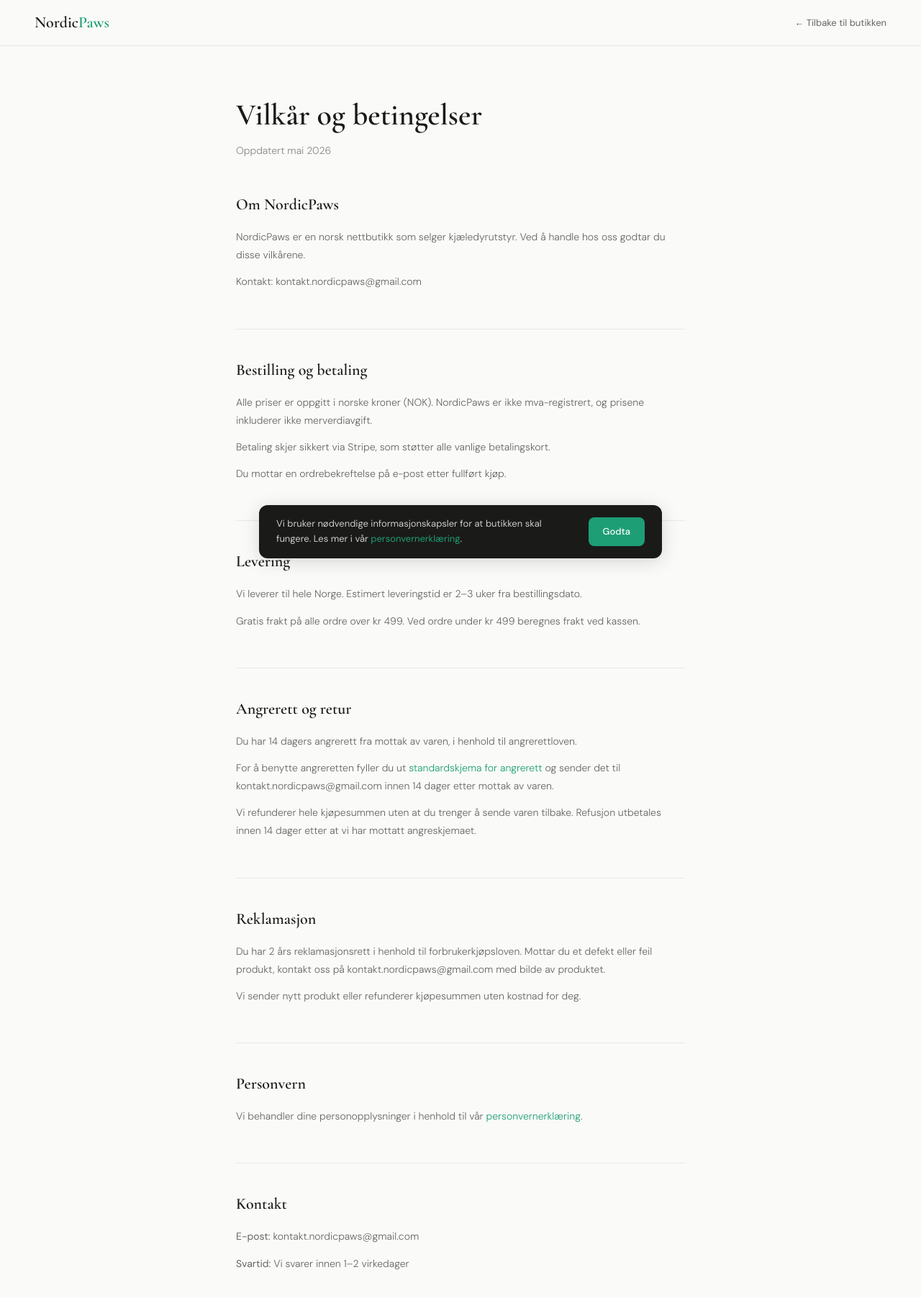
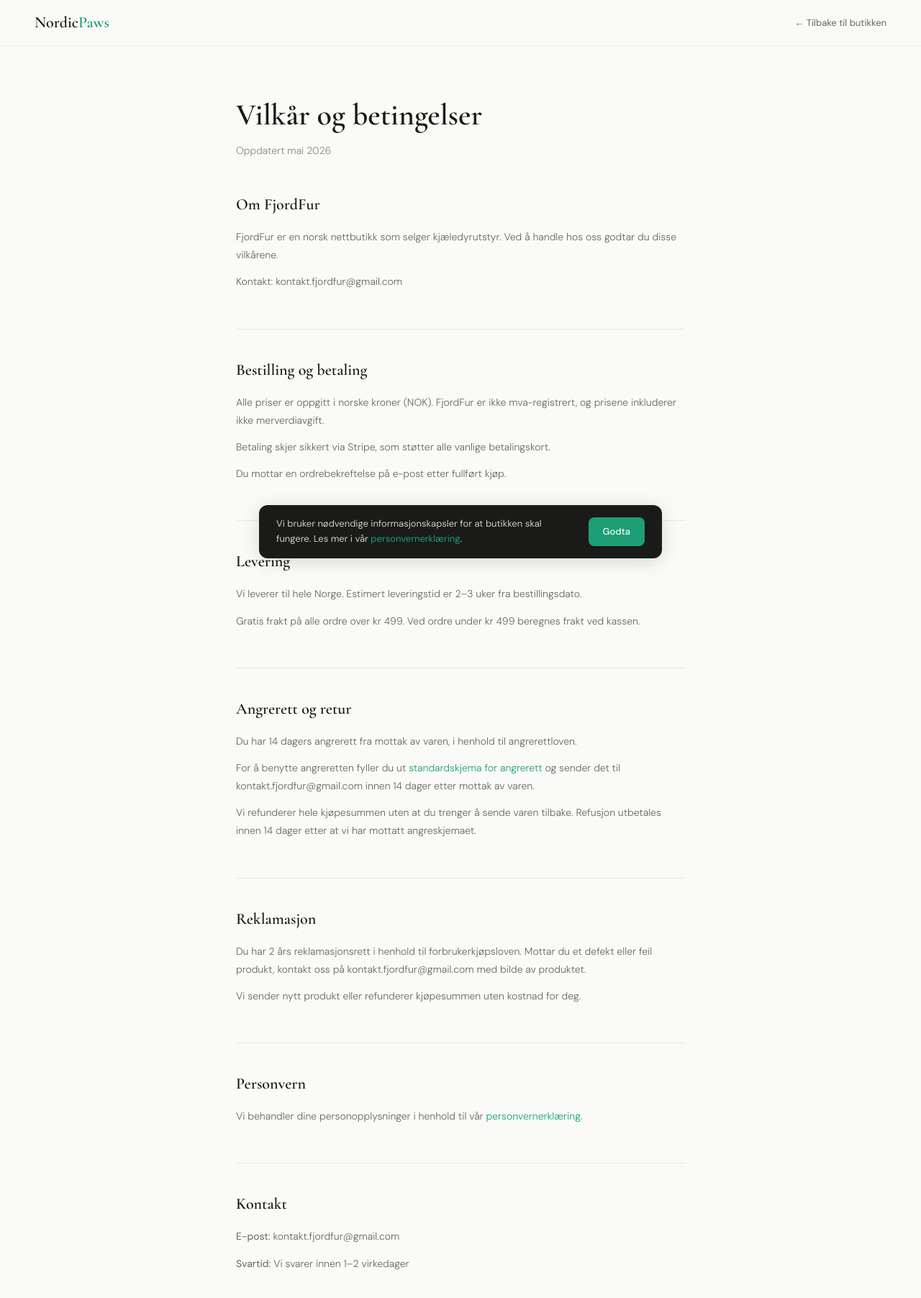
Before and after one commit to Mrinfinety/FjordFur, a Next.js app: page /vilkar in a window 1280 px wide. Shown: the top 1804 px of the page at 72% size. Built offline with nearby package versions, Linux system fonts and the light colour scheme.

Commit message:
Bytt navn fra NordicPaws til FjordFur overalt

```diff
--- a/app/angreskjema/page.tsx
+++ b/app/angreskjema/page.tsx
@@ -74,7 +74,7 @@ export default function Angreskjema() {
 
         <div className="rsection">
           <h2 className="rsection-title">Slik bruker du skjemaet</h2>
-          <p>Fyll ut skjemaet nedenfor og send det til <strong>kontakt.nordicpaws@gmail.com</strong> innen 14 dager etter at du mottok varen. Du kan også skrive ut skjemaet og sende det per post.</p>
+          <p>Fyll ut skjemaet nedenfor og send det til <strong>kontakt.fjordfur@gmail.com</strong> innen 14 dager etter at du mottok varen. Du kan også skrive ut skjemaet og sende det per post.</p>
           <p>Du trenger ikke sende varen tilbake. Vi refunderer hele kjøpesummen innen 14 dager etter at vi har mottatt skjemaet.</p>
         </div>
 
@@ -82,7 +82,7 @@ export default function Angreskjema() {
           <div className="skjema">
             <div className="skjema-tittel">Standardskjema for bruk av angrerett</div>
 
-            <p>Til: NordicPaws, kontakt.nordicpaws@gmail.com</p>
+            <p>Til: FjordFur, kontakt.fjordfur@gmail.com</p>
 
             <span className="skjema-label">Jeg meddeler herved at jeg ønsker å benytte angreretten for kjøp av:</span>
             <span className="skjema-felt" />
--- a/app/api/beskriv/route.ts
+++ b/app/api/beskriv/route.ts
@@ -13,7 +13,7 @@ export async function POST(req: Request) {
       max_tokens: 1000,
       messages: [{
         role: 'user',
-        content: `Du er assistent for NordicPaws, en norsk kjæledyrbutikk. Svar KUN med JSON uten kodeblokker eller annen tekst:
+        content: `Du er assistent for FjordFur, en norsk kjæledyrbutikk. Svar KUN med JSON uten kodeblokker eller annen tekst:
 
 {"navn": "kort norsk produktnavn (maks 4 ord)", "beskrivelse": "3-4 setninger norsk produktbeskrivelse"}
 
--- a/app/api/webhook/route.ts
+++ b/app/api/webhook/route.ts
@@ -29,7 +29,7 @@ async function sendOrdreBekreftelse(session: any) {
         Pakken sendes direkte fra vårt lager og leveres innen <strong>2–3 uker</strong>.
         Du mottar sporingsinfo så snart pakken er sendt.
       </p>
-      <p style="color:#888;font-size:12px;margin-top:32px">NordicPaws — Premium kjæledyrutstyr</p>
+      <p style="color:#888;font-size:12px;margin-top:32px">FjordFur — Premium kjæledyrutstyr</p>
     </div>
   `;
 
@@ -40,9 +40,9 @@ async function sendOrdreBekreftelse(session: any) {
       'Content-Type': 'application/json',
     },
     body: JSON.stringify({
-      from: 'NordicPaws <ordre@nordicpaws.no>',
+      from: 'FjordFur <ordre@fjordfur.com>',
       to: customer.email,
-      subject: `Ordrebekreftelse ${ordreNr} — NordicPaws`,
+      subject: `Ordrebekreftelse ${ordreNr} — FjordFur`,
       html,
     }),
   });
--- a/app/layout.tsx
+++ b/app/layout.tsx
@@ -3,7 +3,7 @@ import "./globals.css";
 import CookieBanner from "@/app/components/CookieBanner";
 
 export const metadata: Metadata = {
-  title: "NordicPaws — Premium kjæledyrutstyr",
+  title: "FjordFur — Premium kjæledyrutstyr",
   description: "Nøye utvalgte kjæledyrprodukter av høy kvalitet. Rask levering til hele Norge.",
 };
 
--- a/app/personvern/page.tsx
+++ b/app/personvern/page.tsx
@@ -64,7 +64,7 @@ export default function Personvern() {
 
         <div className="rsection">
           <h2 className="rsection-title">Hvem er vi</h2>
-          <p>NordicPaws er en norsk nettbutikk som selger kjæledyrutstyr. Kontakt oss på kontakt.nordicpaws@gmail.com ved spørsmål om personvern.</p>
+          <p>FjordFur er en norsk nettbutikk som selger kjæledyrutstyr. Kontakt oss på kontakt.fjordfur@gmail.com ved spørsmål om personvern.</p>
         </div>
 
         <div className="rsection">
@@ -96,12 +96,12 @@ export default function Personvern() {
         <div className="rsection">
           <h2 className="rsection-title">Dine rettigheter (GDPR)</h2>
           <p>Du har rett til innsyn i, retting av, sletting av og utlevering av dine personopplysninger. Du kan også protestere mot eller kreve begrenset behandling.</p>
-          <p>Ta kontakt på kontakt.nordicpaws@gmail.com for å benytte disse rettighetene. Du har også rett til å klage til Datatilsynet (datatilsynet.no).</p>
+          <p>Ta kontakt på kontakt.fjordfur@gmail.com for å benytte disse rettighetene. Du har også rett til å klage til Datatilsynet (datatilsynet.no).</p>
         </div>
 
         <div className="rsection">
           <h2 className="rsection-title">Kontakt</h2>
-          <p><strong>E-post:</strong> kontakt.nordicpaws@gmail.com</p>
+          <p><strong>E-post:</strong> kontakt.fjordfur@gmail.com</p>
           <p><strong>Svartid:</strong> Vi svarer innen 1-2 virkedager</p>
         </div>
       </div>
--- a/app/produkt/[id]/page.tsx
+++ b/app/produkt/[id]/page.tsx
@@ -175,7 +175,7 @@ export default function ProduktSide() {
       `}</style>
 
       <nav className="pnav">
-        <a href="/" className="plogo">Nordic<span>Paws</span></a>
+        <a href="/" className="plogo">Fjord<span>Fur</span></a>
         <a href="/" className="pback">← Tilbake til butikken</a>
       </nav>
 
@@ -214,7 +214,7 @@ export default function ProduktSide() {
 </div>
 
         <div className="pinfo">
-          <p className="ptag">NordicPaws</p>
+          <p className="ptag">FjordFur</p>
           <h1 className="ptitle">
   {produktNavn || produkt.productNameEn}
 </h1>
@@ -266,7 +266,7 @@ export default function ProduktSide() {
 
           <button className="padd" onClick={() => {
             if (!valgtVariant?.vid) return;
-            const cart = JSON.parse(localStorage.getItem('nordicpaws-cart') || '[]');
+            const cart = JSON.parse(localStorage.getItem('fjordfur-cart') || '[]');
             const eksisterende = cart.findIndex((i: any) => i.variantId === valgtVariant.vid);
             if (eksisterende !== -1) {
               cart[eksisterende].quantity = (cart[eksisterende].quantity || 1) + 1;
@@ -280,7 +280,7 @@ export default function ProduktSide() {
                 quantity: 1,
               });
             }
-            localStorage.setItem('nordicpaws-cart', JSON.stringify(cart));
+            localStorage.setItem('fjordfur-cart', JSON.stringify(cart));
             setLagtTil(true);
             setTimeout(() => setLagtTil(false), 2500);
           }}>
--- a/app/retur/page.tsx
+++ b/app/retur/page.tsx
@@ -72,13 +72,13 @@ export default function Retur() {
           <p>Du har 14 dagers angrerett fra du mottar varen, i henhold til angrerettloven. Du trenger ikke oppgi noen grunn.</p>
           <p>Slik benytter du angreretten:</p>
           <p>1. Fyll ut <a href="/angreskjema" style={{ color: '#1D9E75' }}>standardskjema for angrerett</a>.</p>
-          <p>2. Send skjemaet til <strong>kontakt.nordicpaws@gmail.com</strong> innen 14 dager etter at du mottok varen.</p>
+          <p>2. Send skjemaet til <strong>kontakt.fjordfur@gmail.com</strong> innen 14 dager etter at du mottok varen.</p>
           <p>Vi refunderer hele kjøpesummen uten at du trenger å sende varen tilbake.</p>
         </div>
 
         <div className="rsection">
           <h2 className="rsection-title">Reklamasjon (2 år)</h2>
-          <p>Du har 2 års reklamasjonsrett i henhold til forbrukerkjøpsloven. Mottar du et defekt eller feil produkt, kontakt oss på <strong>kontakt.nordicpaws@gmail.com</strong> med bilde av produktet.</p>
+          <p>Du har 2 års reklamasjonsrett i henhold til forbrukerkjøpsloven. Mottar du et defekt eller feil produkt, kontakt oss på <strong>kontakt.fjordfur@gmail.com</strong> med bilde av produktet.</p>
           <p>Vi sender deg et nytt produkt eller refunderer kjøpesummen — helt uten kostnad for deg.</p>
         </div>
 
@@ -90,7 +90,7 @@ export default function Retur() {
         <div className="rsection">
           <h2 className="rsection-title">Kontakt oss</h2>
           <p>Har du spørsmål om retur eller refusjon? Ta kontakt med oss på:</p>
-          <p><strong>E-post:</strong> kontakt.nordicpaws@gmail.com</p>
+          <p><strong>E-post:</strong> kontakt.fjordfur@gmail.com</p>
           <p><strong>Svartid:</strong> Vi svarer innen 1-2 virkedager</p>
         </div>
       </div>
--- a/app/vilkar/page.tsx
+++ b/app/vilkar/page.tsx
@@ -46,14 +46,14 @@ export default function Vilkar() {
         <p className="rsub">Oppdatert mai 2026</p>
 
         <div className="rsection">
-          <h2 className="rsection-title">Om NordicPaws</h2>
-          <p>NordicPaws er en norsk nettbutikk som selger kjæledyrutstyr. Ved å handle hos oss godtar du disse vilkårene.</p>
-          <p>Kontakt: kontakt.nordicpaws@gmail.com</p>
+          <h2 className="rsection-title">Om FjordFur</h2>
+          <p>FjordFur er en norsk nettbutikk som selger kjæledyrutstyr. Ved å handle hos oss godtar du disse vilkårene.</p>
+          <p>Kontakt: kontakt.fjordfur@gmail.com</p>
         </div>
 
         <div className="rsection">
           <h2 className="rsection-title">Bestilling og betaling</h2>
-          <p>Alle priser er oppgitt i norske kroner (NOK). NordicPaws er ikke mva-registrert, og prisene inkluderer ikke merverdiavgift.</p>
+          <p>Alle priser er oppgitt i norske kroner (NOK). FjordFur er ikke mva-registrert, og prisene inkluderer ikke merverdiavgift.</p>
           <p>Betaling skjer sikkert via Stripe, som støtter alle vanlige betalingskort.</p>
           <p>Du mottar en ordrebekreftelse på e-post etter fullført kjøp.</p>
         </div>
@@ -67,13 +67,13 @@ export default function Vilkar() {
         <div className="rsection">
           <h2 className="rsection-title">Angrerett og retur</h2>
           <p>Du har 14 dagers angrerett fra mottak av varen, i henhold til angrerettloven.</p>
-          <p>For å benytte angreretten fyller du ut <a href="/angreskjema" style={{ color: '#1D9E75' }}>standardskjema for angrerett</a> og sender det til kontakt.nordicpaws@gmail.com innen 14 dager etter mottak av varen.</p>
+          <p>For å benytte angreretten fyller du ut <a href="/angreskjema" style={{ color: '#1D9E75' }}>standardskjema for angrerett</a> og sender det til kontakt.fjordfur@gmail.com innen 14 dager etter mottak av varen.</p>
           <p>Vi refunderer hele kjøpesummen uten at du trenger å sende varen tilbake. Refusjon utbetales innen 14 dager etter at vi har mottatt angreskjemaet.</p>
         </div>
 
         <div className="rsection">
           <h2 className="rsection-title">Reklamasjon</h2>
-          <p>Du har 2 års reklamasjonsrett i henhold til forbrukerkjøpsloven. Mottar du et defekt eller feil produkt, kontakt oss på kontakt.nordicpaws@gmail.com med bilde av produktet.</p>
+          <p>Du har 2 års reklamasjonsrett i henhold til forbrukerkjøpsloven. Mottar du et defekt eller feil produkt, kontakt oss på kontakt.fjordfur@gmail.com med bilde av produktet.</p>
           <p>Vi sender nytt produkt eller refunderer kjøpesummen uten kostnad for deg.</p>
         </div>
 
@@ -84,7 +84,7 @@ export default function Vilkar() {
 
         <div className="rsection">
           <h2 className="rsection-title">Kontakt</h2>
-          <p><strong>E-post:</strong> kontakt.nordicpaws@gmail.com</p>
+          <p><strong>E-post:</strong> kontakt.fjordfur@gmail.com</p>
           <p><strong>Svartid:</strong> Vi svarer innen 1–2 virkedager</p>
         </div>
       </div>
```
Also changed, not shown: app/om-oss/page.tsx (+4 -4 lines), app/page.tsx (+8 -8 lines), .claude/settings.local.json.
